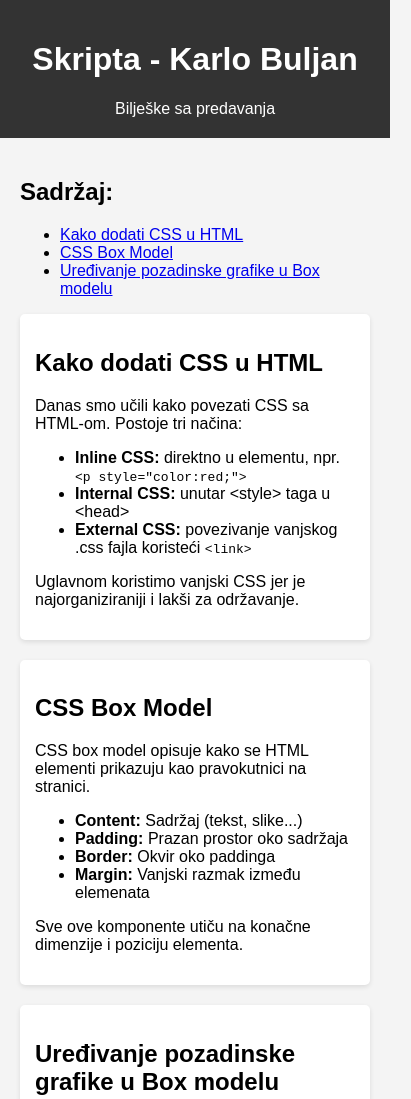
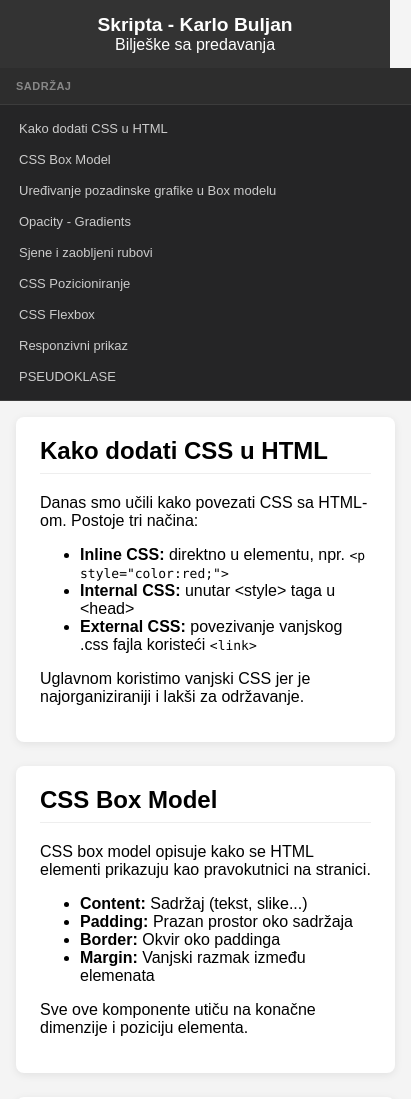
Before and after one commit to KarloBuljan09/Skripta, a plain HTML site: page index.html in a window 390 px wide. Shown: the top 1099 px of the page, 411 px wide, since content can reach past the window. Drawn offline with Linux system fonts and the light colour scheme.

Commit message:
Add files via upload

```diff
--- a/index.html
+++ b/index.html
@@ -14,18 +14,23 @@
     </nav>
   </header>
 
-  <main>
-    <section>
-
-<h1>Sadržaj:</h1>
-<ul>
+  <div class="layout">
+    <aside class="sidebar">
+      <div class="sidebar-header">Sadržaj</div>
+      <ul class="lesson-links">
         <li><a href="#css-html">Kako dodati CSS u HTML</a></li>
         <li><a href="#box-model">CSS Box Model</a></li>
-  <li><a href="#pozadinska grafika">Uređivanje pozadinske grafike u Box modelu</a></li>
+        <li><a href="#pozadinska-grafika">Uređivanje pozadinske grafike u Box modelu</a></li>
+        <li><a href="#opasiti">Opacity - Gradients</a></li>
+        <li><a href="#sjene-zaobljeni-rubovi">Sjene i zaobljeni rubovi</a></li>
+        <li><a href="#css-pozicioniranje">CSS Pozicioniranje</a></li>
+        <li><a href="#flexbox">CSS Flexbox</a></li>
+        <li><a href="#responzivni-prikaz">Responzivni prikaz</a></li>
+        <li><a href="#pseudoklase">PSEUDOKLASE</a></li>
       </ul>
+    </aside>
 
-
-    </section>
+    <main class="content">
       <section id="css-html" class="post">
         <h2>Kako dodati CSS u HTML</h2>
         <p>Danas smo učili kako povezati CSS sa HTML-om. Postoje tri načina:</p>
@@ -38,7 +43,7 @@
       </section>
 
       <section id="box-model" class="post">
-      <h2>CSS Box Model</style></h2>
+        <h2>CSS Box Model</h2>
         <p>CSS box model opisuje kako se HTML elementi prikazuju kao pravokutnici na stranici.</p>
         <ul>
           <li><strong>Content:</strong> Sadržaj (tekst, slike...)</li>
@@ -49,19 +54,15 @@
         <p>Sve ove komponente utiču na konačne dimenzije i poziciju elementa.</p>
       </section>
 
-    <section id="pozadinska grafika" class="post">
+      <section id="pozadinska-grafika" class="post">
         <h2>Uređivanje pozadinske grafike u Box modelu</h2>
         <p>Pozadinska grafika se postavlja pomoću CSS svojstva background, a može se prilagoditi veličina, pozicija i ponavljanje unutar box modela</p>
         <ul>
-  <li><strong>Background-image:</strong>Postavlja sliku kao pozadinu elementa</li>
-
-  <li><strong>Background-size:</strong>Određuje veličinu pozadinske slike (npr. cover, contain, ili konkretne dimenzije)</li>
-
-  <li><strong>Background-position:</strong>Pomiče sliku unutar elementa (npr. center, top left)</li>
-
-  <li><strong>Background-repeat:</strong>Određuje ponavlja li se slika (repeat, no-repeat, itd.)</li>
-
-  <li><strong>Background-clip:</strong>Kontroliše do kojeg dijela box modela se pozadina prikazuje (npr. content-box, padding-box, border-box)</li>
+          <li><strong>Background-image:</strong> Postavlja sliku kao pozadinu elementa</li>
+          <li><strong>Background-size:</strong> Određuje veličinu pozadinske slike (npr. cover, contain, ili konkretne dimenzije)</li>
+          <li><strong>Background-position:</strong> Pomiče sliku unutar elementa (npr. center, top left)</li>
+          <li><strong>Background-repeat:</strong> Određuje ponavlja li se slika (repeat, no-repeat, itd.)</li>
+          <li><strong>Background-clip:</strong> Kontrolira do kojeg dijela box modela se pozadina prikazuje (npr. content-box, padding-box, border-box)</li>
         </ul>
         <p>Kombinacijom ovih svojstava možemo precizno kontrolirati kako se pozadinska grafika prikazuje unutar svakog dijela box modela.</p>
       </section>
@@ -70,102 +71,75 @@
         <h2>Opacity - Gradients</h2>
         <p>Svojstva opacity i gradient koriste se za postizanje vizualnih efekata kao što su prozirnost i prijelazi boja.</p>
         <ul>
-        <li><strong>Opacity:</strong>Određuje prozirnost cijelog elementa (vrijednosti od 0 do 1, gdje je 0 potpuno prozirno, a 1 potpuno vidljivo)</li>
-        <li><strong>RGBA boje:</strong>Omogućuju postavljanje prozirnosti samo na boju pomoću četvrte vrijednosti (npr. rgba(0, 0, 0, 0.5))</li>
-        <li><strong>Linear-gradient:</strong>Stvara prijelaz između dvije ili više boja u ravnoj liniji</li>
-        <li><strong>Radial-gradient:</strong>Stvara kružni ili eliptični prijelaz boja koji se širi iz središta</li>
-        <li><strong>Transparent:</strong>Koristi se za potpuno prozirne dijelove u gradientima</li>
+          <li><strong>Opacity:</strong> Određuje prozirnost cijelog elementa (vrijednosti od 0 do 1, gdje je 0 potpuno prozirno, a 1 potpuno vidljivo)</li>
+          <li><strong>RGBA boje:</strong> Omogućuju postavljanje prozirnosti samo na boju pomoću četvrte vrijednosti (npr. rgba(0, 0, 0, 0.5))</li>
+          <li><strong>Linear-gradient:</strong> Stvara prijelaz između dvije ili više boja u ravnoj liniji</li>
+          <li><strong>Radial-gradient:</strong> Stvara kružni ili eliptični prijelaz boja koji se širi iz središta</li>
+          <li><strong>Transparent:</strong> Koristi se za potpuno prozirne dijelove u gradientima</li>
         </ul>
         <p>Korištenjem prozirnosti i prijelaza možemo poboljšati izgled elemenata i dodati vizualnu dubinu web stranici.</p>
       </section>
 
-    <section id="Sjene i zaobljeni rubovi" class="post">
+      <section id="sjene-zaobljeni-rubovi" class="post">
         <h2>Sjene i zaobljeni rubovi</h2>
         <p>Svojstva za sjene i zaobljene rubove koriste se za estetsko poboljšanje elemenata na stranici.</p>
         <ul>
-        <li><strong>Box-shadow:</strong>Dodaje sjenku oko cijelog elementa (može se podešavati pomak, razmazanost, boja)</li>
-        <li><strong>Text-shadow:</strong>Dodaje sjenku na tekst (omogućava efekte poput sjene ili svjetlucanja)</li>
-        <li><strong>Border-radius:</strong>Zaobljuje rubove elemenata (vrijednosti u pikselima ili postocima, npr. 10px, 50%)</li>
-        <li><strong>Inset shadow:</strong>Unutrašnja sjenka (kada se koristi inset unutar box-shadow)</li>
-        <li><strong>Multiple shadows:</strong>Moguće je dodati više sjenki odjednom, odvojene zarezima</li>
+          <li><strong>Box-shadow:</strong> Dodaje sjenku oko cijelog elementa (može se podešavati pomak, razmazanost, boja)</li>
+          <li><strong>Text-shadow:</strong> Dodaje sjenku na tekst (omogućava efekte poput sjene ili svjetlucanja)</li>
+          <li><strong>Border-radius:</strong> Zaobljuje rubove elemenata (vrijednosti u pikselima ili postocima, npr. 10px, 50%)</li>
+          <li><strong>Inset shadow:</strong> Unutrašnja sjenka (kada se koristi inset unutar box-shadow)</li>
+          <li><strong>Multiple shadows:</strong> Moguće je dodati više sjenki odjednom, odvojene zarezima</li>
         </ul>
         <p>Sjene i zaobljeni rubovi doprinose modernijem i privlačnijem dizajnu korisničkog sučelja.</p>
       </section>
-    <section id="CSS pozicioniranje" class="post">
+
+      <section id="css-pozicioniranje" class="post">
         <h2>CSS Pozicioniranje</h2>
         <p>
           Svojstva za pozicioniranje u CSS-u omogućavaju kontrolu nad položajem elemenata na stranici.
           Postoji pet osnovnih tipova pozicioniranja: <strong>static, relative, absolute, fixed</strong> i <strong>sticky</strong>.
         </p>
         <ul>
-    <li>
-      <strong>Static:</strong> Zadana vrijednost za sve elemente. Element se pozicionira u toku dokumenta bez posebnog podešavanja položaja.
-    </li>
-    <li>
-      <strong>Relative:</strong> Element se pozicionira u odnosu na svoj originalni položaj. Pomaci (<code>top</code>, <code>left</code>, <code>right</code>, <code>bottom</code>) utiču samo na vizualni prikaz.
-    </li>
-    <li>
-      <strong>Absolute:</strong> Element se pozicionira u odnosu na najbližeg roditelja koji nije <code>static</code>. Ispada iz normalnog toka dokumenta.
-    </li>
-    <li>
-      <strong>Fixed:</strong> Element se pozicionira u odnosu na prozor preglednika i ostaje na mjestu čak i pri skrolanju stranice.
-    </li>
-    <li>
-      <strong>Sticky:</strong> Kombinacija <code>relative</code> i <code>fixed</code>. Element se ponaša kao relativan dok ne dođe do određene točke skrolanja, nakon čega „prilijepi“ (postane fiksiran).
-    </li>
+          <li><strong>Static:</strong> Zadana vrijednost za sve elemente. Element se pozicionira u toku dokumenta bez posebnog podešavanja položaja.</li>
+          <li><strong>Relative:</strong> Element se pozicionira u odnosu na svoj originalni položaj. Pomaci (<code>top</code>, <code>left</code>, <code>right</code>, <code>bottom</code>) utiču samo na vizualni prikaz.</li>
+          <li><strong>Absolute:</strong> Element se pozicionira u odnosu na najbližeg roditelja koji nije <code>static</code>. Ispada iz normalnog toka dokumenta.</li>
+          <li><strong>Fixed:</strong> Element se pozicionira u odnosu na prozor preglednika i ostaje na mjestu čak i pri skrolanju stranice.</li>
+          <li><strong>Sticky:</strong> Kombinacija <code>relative</code> i <code>fixed</code>. Element se ponaša kao relativan dok ne dođe do određene točke skrolanja, nakon čega „prilijepi“ (postane fiksiran).</li>
         </ul>
-  <p>
-    Razumijevanje različitih tipova pozicioniranja ključno je za pravilno raspoređivanje i organizaciju elemenata u web dizajnu.
-  </p>
+        <p>Razumijevanje različitih tipova pozicioniranja ključno je za pravilno raspoređivanje i organizaciju elemenata u web dizajnu.</p>
       </section>
-<section id="Flexbox" class="post">
+
+      <section id="flexbox" class="post">
         <h2>CSS Flexbox</h2>
         <p>
           Flexbox (Flexible Box Layout) je model rasporeda u CSS-u koji omogućava jednostavno i fleksibilno
           poravnanje i raspored elemenata unutar kontejnera. Omogućava prilagođavanje elemenata različitim veličinama ekrana.
         </p>
         <ul>
-    <li>
-      <strong>display: flex;</strong> Aktivira flexbox raspored unutar kontejnera. Svi njegovi direktni potomci postaju flex elementi.
-    </li>
-    <li>
-      <strong>flex-direction:</strong> Određuje smjer glavne osi — može biti <code>row</code>, <code>row-reverse</code>, <code>column</code> ili <code>column-reverse</code>.
-    </li>
-    <li>
-      <strong>justify-content:</strong> Poravnava elemente duž glavne osi (<code>center</code>, <code>space-between</code>, <code>space-around</code>, itd.).
-    </li>
-    <li>
-      <strong>align-items:</strong> Poravnava elemente duž poprečne osi (<code>flex-start</code>, <code>center</code>, <code>stretch</code>, itd.).
-    </li>
-    <li>
-      <strong>flex-wrap:</strong> Omogućava prelamanje elemenata u novi red ako nema dovoljno prostora (<code>wrap</code>, <code>nowrap</code>, <code>wrap-reverse</code>).
-    </li>
-    <li>
-      <strong>align-content:</strong> Poravnava više redova elemenata kada se koristi <code>flex-wrap</code>.
-    </li>
-    <li>
-      <strong>gap:</strong> Postavlja razmak između flex elemenata bez potrebe za marginama.
-    </li>
+          <li><strong>display: flex;</strong> Aktivira flexbox raspored unutar kontejnera. Svi njegovi direktni potomci postaju flex elementi.</li>
+          <li><strong>flex-direction:</strong> Određuje smjer glavne osi — može biti <code>row</code>, <code>row-reverse</code>, <code>column</code> ili <code>column-reverse</code>.</li>
+          <li><strong>justify-content:</strong> Poravnava elemente duž glavne osi (<code>center</code>, <code>space-between</code>, <code>space-around</code>, itd.).</li>
+          <li><strong>align-items:</strong> Poravnava elemente duž poprečne osi (<code>flex-start</code>, <code>center</code>, <code>stretch</code>, itd.).</li>
+          <li><strong>flex-wrap:</strong> Omogućava prelamanje elemenata u novi red ako nema dovoljno prostora (<code>wrap</code>, <code>nowrap</code>, <code>wrap-reverse</code>).</li>
+          <li><strong>align-content:</strong> Poravnava više redova elemenata kada se koristi <code>flex-wrap</code>.</li>
+          <li><strong>gap:</strong> Postavlja razmak između flex elemenata bez potrebe za marginama.</li>
         </ul>
-  <p>
-    Flexbox olakšava izradu responzivnih i dinamičnih rasporeda, smanjujući potrebu za kompliciranim CSS pravilima i floatovima.
-  </p>
+        <p>Flexbox olakšava izradu responzivnih i dinamičnih rasporeda, smanjujući potrebu za kompliciranim CSS pravilima i floatovima.</p>
       </section>
+
       <section id="responzivni-prikaz" class="post">
         <h2>Responzivni prikaz</h2>
         <p>
           Responzivni dizajn omogućava da se web stranica automatski prilagodi različitim uređajima i veličinama ekrana.
           Cilj je osigurati da sadržaj uvijek bude čitljiv i funkcionalan — bez potrebe za zumiranjem ili horizontalnim skrolanjem.
         </p>
-
         <h3>Osnovni principi responzivnog dizajna</h3>
         <ul>
           <li><strong>Fluidni raspored:</strong> Umjesto fiksnih širina (u px), koriste se postotci (%) ili fleksibilne jedinice (em, rem, vw, vh).</li>
           <li><strong>Media query:</strong> Omogućava primjenu različitih CSS stilova ovisno o širini uređaja.</li>
           <li><strong>Fleksibilne slike:</strong> Slike se prilagođavaju veličini kontejnera pomoću <code>max-width: 100%;</code>.</li>
-    <li><strong>Mobilni pristup:</strong> Dizajn se često prvo radi za manje ekrane (“mobile-first”), pa se postepeno prilagođava većim.</li>
+          <li><strong>Mobilni pristup:</strong> Dizajn se često prvo radi za manje ekrane ("mobile-first"), pa se postepeno prilagođava većim.</li>
         </ul>
-
         <h3>Primjer 1: Fleksibilni raspored</h3>
         <pre><code>
 .container {
@@ -178,7 +152,6 @@ img {
 }
         </code></pre>
         <p>Ovim kodom osiguravamo da se kontejner i slike automatski smanje ili povećaju ovisno o veličini ekrana.</p>
-
         <h3>Primjer 2: Media query</h3>
         <pre><code>
 /* Osnovni stil za male ekrane */
@@ -205,7 +178,6 @@ body {
 }
         </code></pre>
         <p>Ovim pristupom CSS mijenja izgled stranice ovisno o širini prozora preglednika.</p>
-
         <h3>Primjer 3: Responzivni raspored s Flexboxom</h3>
         <pre><code>
 .container {
@@ -222,10 +194,48 @@ body {
 }
         </code></pre>
         <p>Ovim primjerom elementi (.box) se automatski prelamaju u novi red kada nema dovoljno prostora — idealno za mobilne uređaje.</p>
-
         <p><strong>Zaključak:</strong> Responzivni dizajn je ključan dio modernog web razvoja, jer omogućava pristupačnost i funkcionalnost na svim uređajima.</p>
       </section>
 
+      <section id="pseudoklase" class="post">
+        <h2>PSEUDOKLASE</h2>
+        <p>
+          Pseudoklase u CSS-u omogućavaju stilizaciju elemenata na temelju njihovog stanja ili položaja u dokumentu.
+          Koriste se s dvotočkom (<code>:</code>) i dopunjuju selektore bez potrebe za dodatnim klasama ili ID-jevima.
+        </p>
+        <h3>Osnovne pseudoklase</h3>
+        <ul>
+          <li><strong>:hover</strong> — stil kada korisnik prelazi mišem preko elementa</li>
+          <li><strong>:active</strong> — stil u trenutku klika na element</li>
+          <li><strong>:focus</strong> — stil kada je element u fokusu (npr. input, link)</li>
+          <li><strong>:visited</strong> — stil za već posjećene linkove</li>
+          <li><strong>:first-child</strong> — prvi potomak unutar roditelja</li>
+          <li><strong>:last-child</strong> — zadnji potomak unutar roditelja</li>
+          <li><strong>:nth-child(n)</strong> — n-ti potomak (n može biti broj, even, odd ili formula)</li>
+        </ul>
+        <h3>Primjer: hover i focus</h3>
+        <pre><code>
+a:hover {
+  color: #0066cc;
+  text-decoration: underline;
+}
+input:focus {
+  outline: 2px solid #0066cc;
+  border-color: #0066cc;
+}
+        </code></pre>
+        <h3>Primjer: nth-child za redove tablice</h3>
+        <pre><code>
+tr:nth-child(odd) {
+  background-color: #f9f9f9;
+}
+tr:nth-child(even) {
+  background-color: #fff;
+}
+        </code></pre>
+        <p><strong>Zaključak:</strong> Pseudoklase su moćan način za dinamičnu stilizaciju bez dodatnog HTML-a i često se koriste za interaktivnost i čitljivost sadržaja.</p>
+      </section>
     </main>
+  </div>
 </body>
 </html>
--- a/style.css
+++ b/style.css
@@ -8,8 +8,13 @@ body {
 header {
   background-color: #333;
   color: white;
-  padding: 20px;
+  padding: 14px 20px;
   text-align: center;
+}
+
+header h1 {
+  margin: 0;
+  font-size: 1.2rem;
 }
 
 nav a {
@@ -18,14 +23,133 @@ nav a {
   text-decoration: none;
 }
 
+/* Grid layout: fiksna lijeva stranica (kao Cursor) + sadržaj desno */
+.layout {
+  display: grid;
+  grid-template-columns: 240px 1fr;
+  min-height: calc(100vh - 80px);
+}
+
+.sidebar {
+  position: fixed;
+  left: 0;
+  top: 52px;
+  margin-top: 0;
+  width: 240px;
+  height: calc(100vh - 52px);
+  background: #252526;
+  color: #ccc;
+  border-right: 1px solid #3c3c3c;
+  overflow-y: auto;
+  z-index: 10;
+}
+
+.sidebar-header {
+  padding: 12px 16px;
+  font-size: 11px;
+  font-weight: 600;
+  text-transform: uppercase;
+  letter-spacing: 0.5px;
+  color: #888;
+  border-bottom: 1px solid #3c3c3c;
+  background: #2d2d2d;
+}
+
+.lesson-links {
+  list-style: none;
+  margin: 0;
+  padding: 8px 0;
+}
+
+.lesson-links li {
+  margin: 0;
+}
+
+.lesson-links a {
+  display: block;
+  padding: 8px 16px;
+  color: #ccc;
+  text-decoration: none;
+  font-size: 13px;
+  border-left: 3px solid transparent;
+  transition: background 0.15s, color 0.15s;
+}
+
+.lesson-links a:hover {
+  background: #2a2d2e;
+  color: #fff;
+}
+
+.lesson-links a:active,
+.lesson-links a:focus {
+  background: #094771;
+  color: #fff;
+  border-left-color: #007acc;
+}
+
+/* Sadržaj s desne strane */
+.content {
+  grid-column: 2;
+  margin-left: 240px;
+  padding: 24px 32px 40px;
+  max-width: 900px;
+}
+
 main {
-  padding: 20px;
+  padding: 0;
 }
 
 .post {
   background-color: white;
-  padding: 15px;
-  margin-bottom: 20px;
-  border-radius: 5px;
-  box-shadow: 0 2px 5px rgba(0,0,0,0.1);
+  padding: 20px 24px;
+  margin-bottom: 24px;
+  border-radius: 8px;
+  box-shadow: 0 2px 8px rgba(0,0,0,0.08);
 }
+
+.post h2 {
+  margin-top: 0;
+  padding-bottom: 8px;
+  border-bottom: 1px solid #eee;
+}
+
+.post h3 {
+  margin-top: 1.2em;
+  color: #333;
+}
+
+.post pre {
+  background: #f6f8fa;
+  padding: 14px 16px;
+  border-radius: 6px;
+  overflow-x: auto;
+  border: 1px solid #e1e4e8;
+}
+
+.post code {
+  font-family: 'Consolas', 'Monaco', monospace;
+  font-size: 13px;
+}
+
+/* Responzivno: na malim ekranima sidebar iznad, sadržaj ispod */
+@media (max-width: 768px) {
+  .layout {
+    grid-template-columns: 1fr;
+  }
+
+  .sidebar {
+    position: relative;
+    top: auto;
+    width: 100%;
+    height: auto;
+    max-height: 40vh;
+    border-right: none;
+    border-bottom: 1px solid #3c3c3c;
+  }
+
+  .content {
+    margin-left: 0;
+    grid-column: 1;
+    padding: 16px;
+  }
+}
```
Lines whose indentation alone changed are shown as unchanged.
